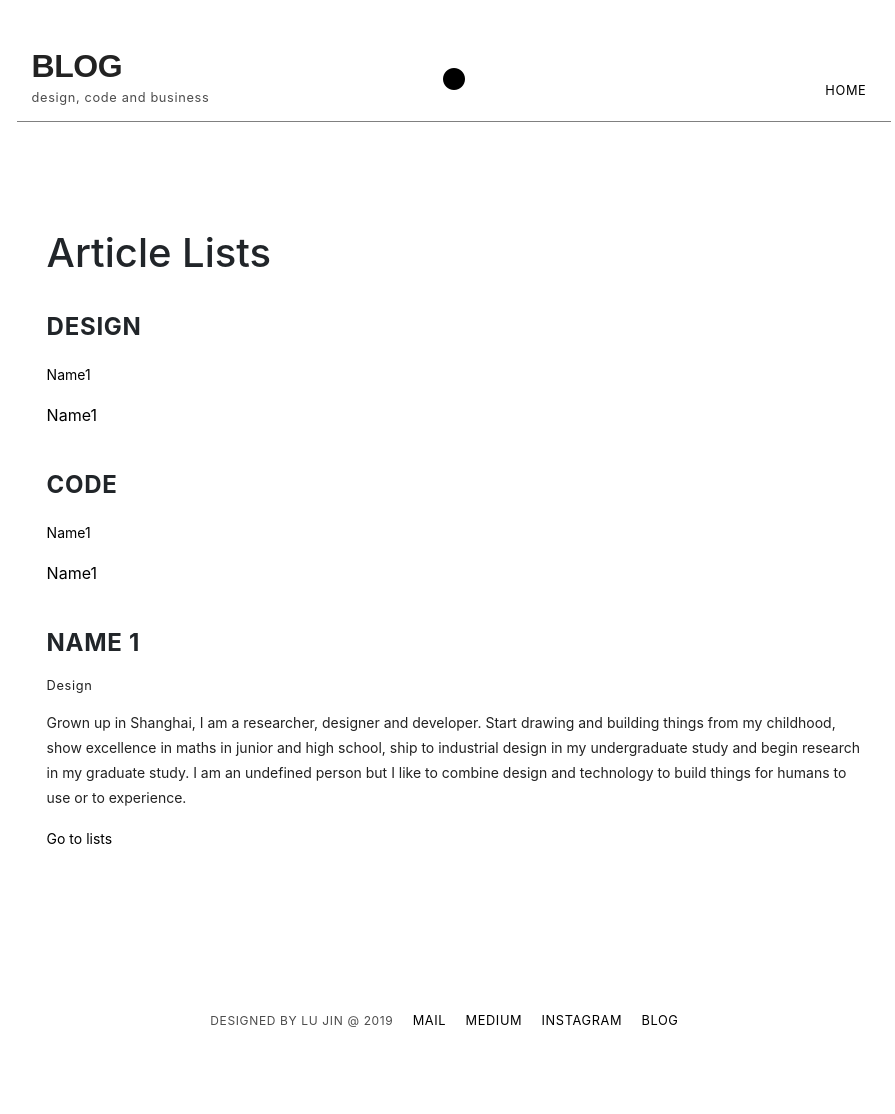
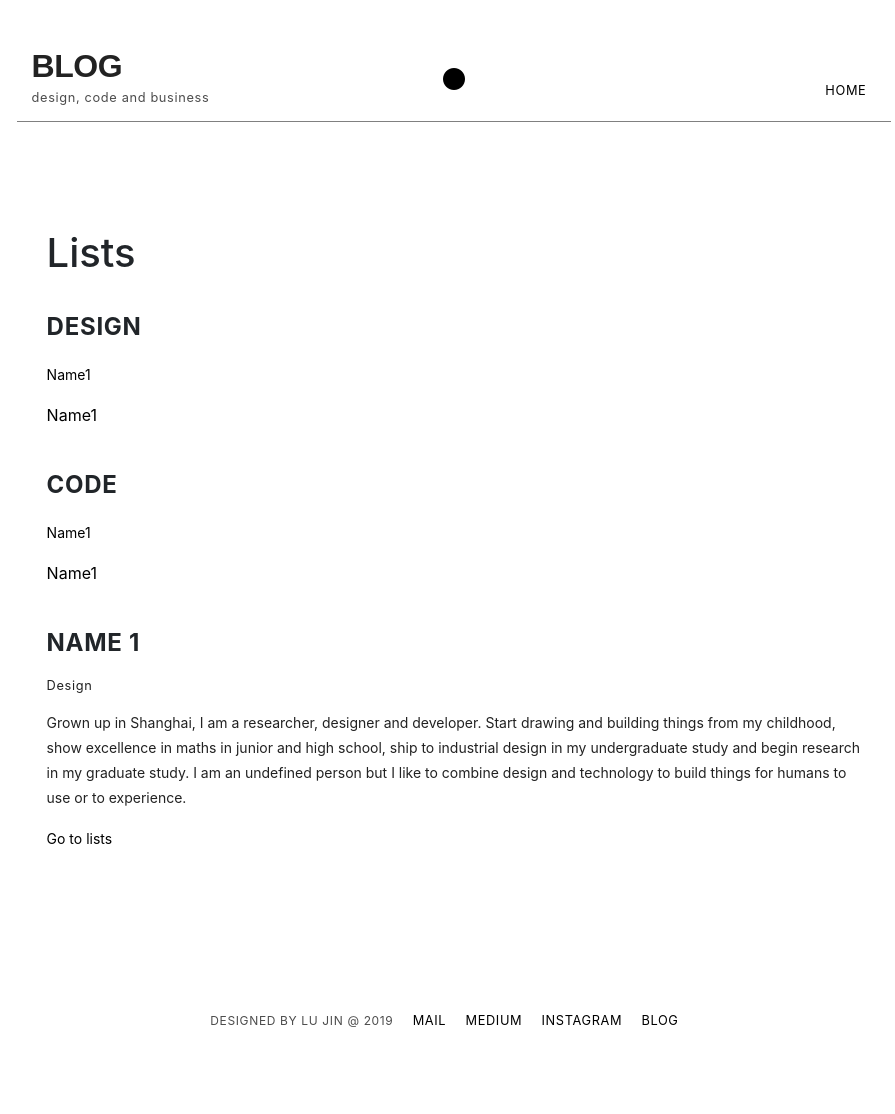
Before and after one commit to beforux/ShakeYourLove, a Jekyll site: the page blog.html, which Jekyll copies as it is, in a window 1280 px wide. Shown: the whole page, without its empty margins (186-1081 px from the left). Built offline with Jekyll 4.4.1, drawn with Linux system fonts in a browser that asks for light colours; nearby versions of some CDN libraries.

Commit message:
Update blog.html

```diff
--- a/blog.html
+++ b/blog.html
@@ -37,7 +37,7 @@
      <div class="container" class="small">
         <div class="row">
           <div class="col-sm-12">
-            <h1> Article Lists </h3>
+            <h1> Lists</h3>
             <h3> Design </h5>
             <p><a>Name1 </a></p
             <p><a>Name1 </a></p>
```
